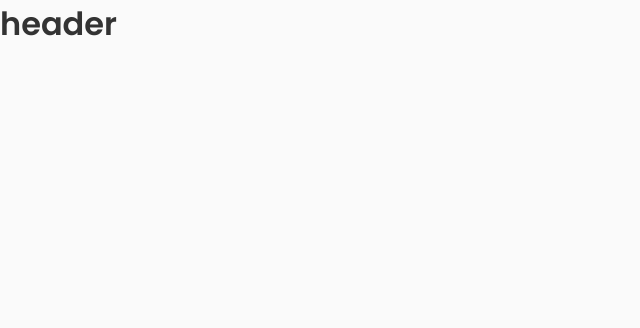
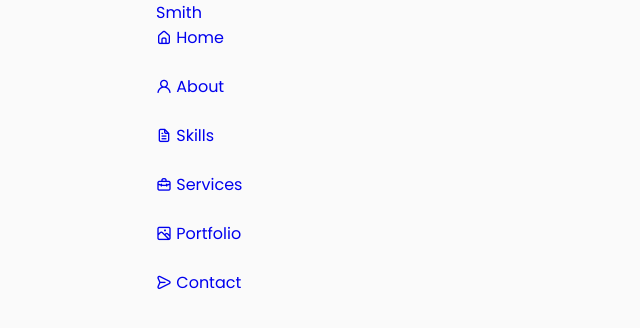
Before and after one commit to Nelithhh/Nelith-Portfolio, a React (Vite) app: page / in a window 1280 px wide. Shown: the top 328 px of the page, without its empty margins (0-640 px from the left). Built offline with nearby package versions, Linux system fonts and the light colour scheme.

Commit message:
icons and names

```diff
--- a/src/App.jsx
+++ b/src/App.jsx
@@ -1,6 +1,6 @@
 import { useState } from 'react'
-import './App.css'
-import Header from './components/header/Header'
+import './App.css';
+import Header from './components/header/Header';
 
 function App() {
 
--- a/src/components/header/Header.jsx
+++ b/src/components/header/Header.jsx
@@ -1,10 +1,54 @@
-import React from 'react'
+import React from 'react';
+import "./Header.css";
 
 function Header() {
   return (
-    <div>
-      <h1>header</h1>
-    </div>
+    <header className="header">
+        <nav className="nav container">
+            <a href="index.html" className="nav__logo">Smith</a>
+
+            <div className="nav__menu">
+                <ul className="nav__list grid">
+
+                    <li className="nav__item">
+                        <a href="#home" className="nav__link">
+                            <i className="uil uil-estate nav__icon"></i> Home
+                        </a>
+                    </li>
+
+                    <li className="nav__item">
+                        <a href="#about" className="nav__link">
+                            <i className="uil uil-user nav__icon"></i> About
+                        </a>
+                    </li>
+
+                    <li className="nav__item">
+                        <a href="#skills" className="nav__link">
+                            <i className="uil uil-file-alt nav__icon"></i> Skills
+                        </a>
+                    </li>
+
+                    <li className="nav__item">
+                        <a href="#services" className="nav__link">
+                            <i className="uil uil-briefcase-alt nav__icon"></i> Services
+                        </a>
+                    </li>
+
+                    <li className="nav__item">
+                        <a href="#portfolio" className="nav__link">
+                            <i className="uil uil-scenery nav__icon"></i> Portfolio
+                        </a>
+                    </li>
+
+                    <li className="nav__item">
+                        <a href="#contact" className="nav__link">
+                            <i className="uil uil-message nav__icon"></i> Contact
+                        </a>
+                    </li>
+                </ul>
+            </div>
+        </nav>
+    </header>
   )
 }
 
```
